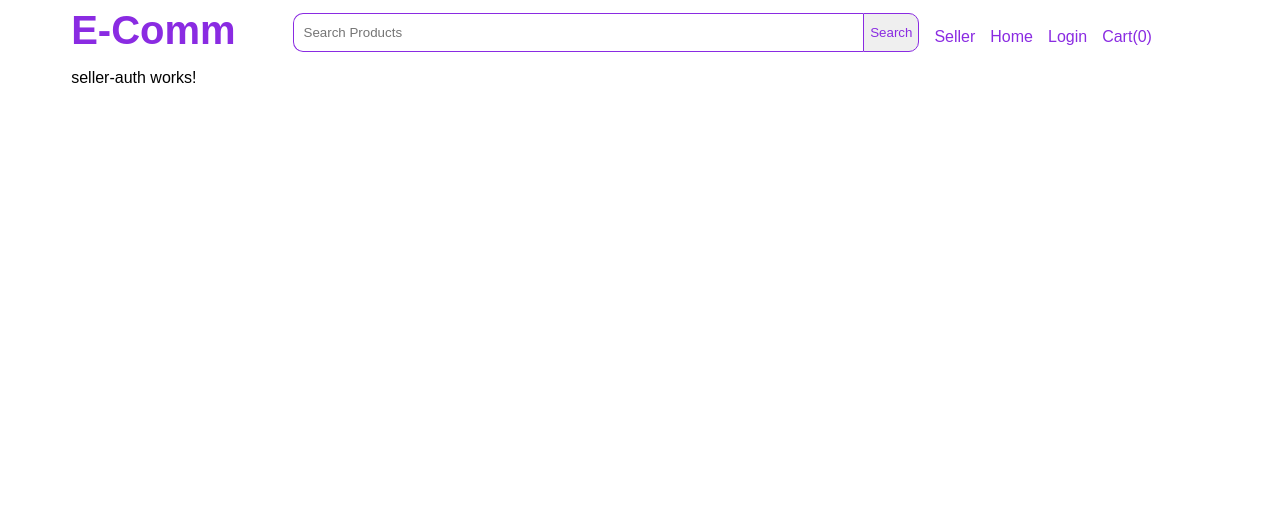
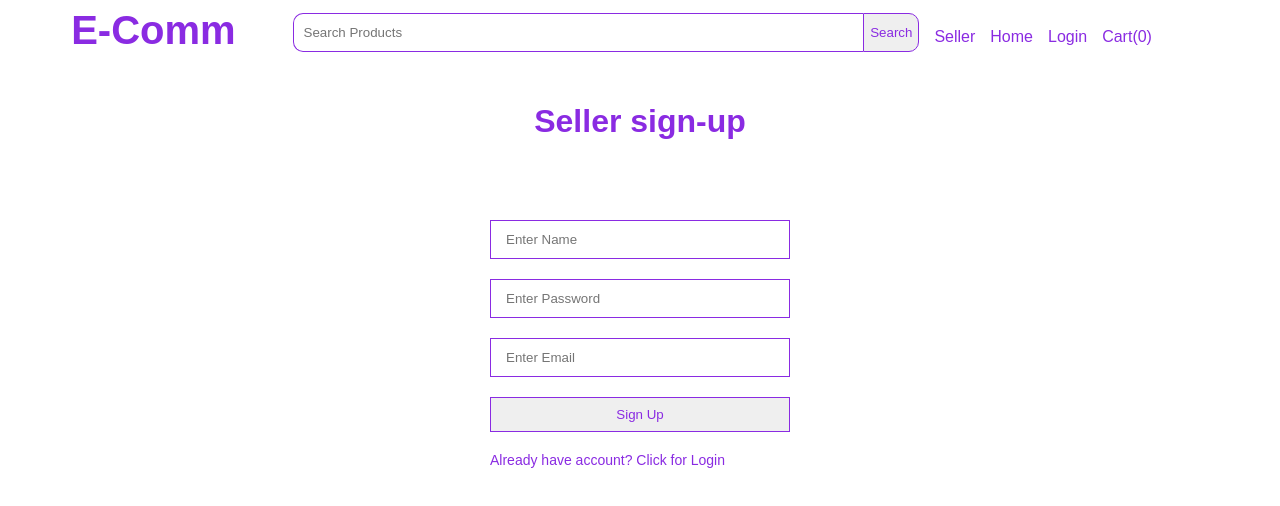
Before and after one commit to SamithVinura/angular-ecommerce-app, an Angular app: page /seller-auth in a window 1280 px wide. Shown: the top 506 px of the page. Built offline with nearby package versions, Linux system fonts and the light colour scheme.

Commit message:
finished html and css in sign-up

```diff
--- a/src/app/app-routing.module.ts
+++ b/src/app/app-routing.module.ts
@@ -2,10 +2,12 @@ import { NgModule } from '@angular/core';
 import { RouterModule, Routes } from '@angular/router';
 import { HomeComponent } from './home/home.component';
 import { SellerAuthComponent } from './seller-auth/seller-auth.component';
+import { PageNotFoundComponent } from './page-not-found/page-not-found.component';
 
 const routes: Routes = [
   {path:'',component:HomeComponent},
-  {path:'seller-auth',component:SellerAuthComponent}
+  {path:'seller-auth',component:SellerAuthComponent},
+  {path:'**',component:PageNotFoundComponent}
 ];
 
 @NgModule({
--- /dev/null
+++ b/src/app/page-not-found/page-not-found.component.html
@@ -0,0 +1 @@
+<p>page-not-found works!</p>
--- a/src/app/seller-auth/seller-auth.component.css
+++ b/src/app/seller-auth/seller-auth.component.css
@@ -0,0 +1,14 @@
+.sign-up, .login{
+  text-align: center;
+}
+.sign-up h1, .login h1{
+  margin-top: 50px;
+  margin-bottom: 80px;
+  color: blueviolet;
+}
+.auth-toggle-link{
+  color: blueviolet;
+  font-size: 14px;
+  margin-top: 20px;
+  text-align: left;
+}
--- a/src/app/seller-auth/seller-auth.component.html
+++ b/src/app/seller-auth/seller-auth.component.html
@@ -1 +1,54 @@
-<p>seller-auth works!</p>
+<div class="seller-auth">
+  <div class="sign-up">
+    <h1>Seller sign-up</h1>
+    <form #sellerSignUp="ngForm" (ngSubmit)="signup(sellerSignUp.value)" class="common-form">
+      <input
+        type="text"
+        class="form-input"
+        placeholder="Enter Name"
+        name="name"
+        ngModel
+      />
+      <input
+        type="password"
+        class="form-input"
+        placeholder="Enter Password"
+        name="password"
+        ngModel
+      />
+      <input
+        type="text"
+        class="form-input"
+        placeholder="Enter Email"
+        name="email"
+        ngModel
+      />
+      <button class="form-button">Sign Up</button>
+      <a class="auth-toggle-link" >Already have account? Click for Login</a>
+    </form>
+  </div>
+
+  <!-- <div  class="login">
+    <h1>Seller Login</h1>
+    <p class="error-p">authError</p>
+    <form  class="common-form">
+      <input
+      type="text"
+      class="form-input"
+      placeholder="Enter Email"
+      name="email"
+      ngModel
+    />
+      <input
+        type="password"
+        class="form-input"
+        placeholder="Enter Password"
+        name="password"
+        ngModel
+      />
+      <button class="form-button">Login</button>
+      <a class="auth-toggle-link" >Don't have account? Click for sign-up</a>
+
+    </form>
+  </div> -->
+</div>
--- a/src/app/seller-auth/seller-auth.component.ts
+++ b/src/app/seller-auth/seller-auth.component.ts
@@ -7,4 +7,9 @@ import { Component } from '@angular/core';
 })
 export class SellerAuthComponent {
 
+  constructor(){}
+
+  signup(data:object):void{
+    console.log(data)
+  }
 }
--- a/src/styles.css
+++ b/src/styles.css
@@ -1,4 +1,3 @@
-/* You can add global styles to this file, and also import other style files */
 body {
   font-family: sans-serif;
 }
```
Also changed, not shown: src/app/app.module.ts (+6 -2 lines), src/app/page-not-found/page-not-found.component.ts (added, +10 -0 lines), src/app/page-not-found/page-not-found.component.css (added), 1 other file (tests, documents, lock files or other folders).
